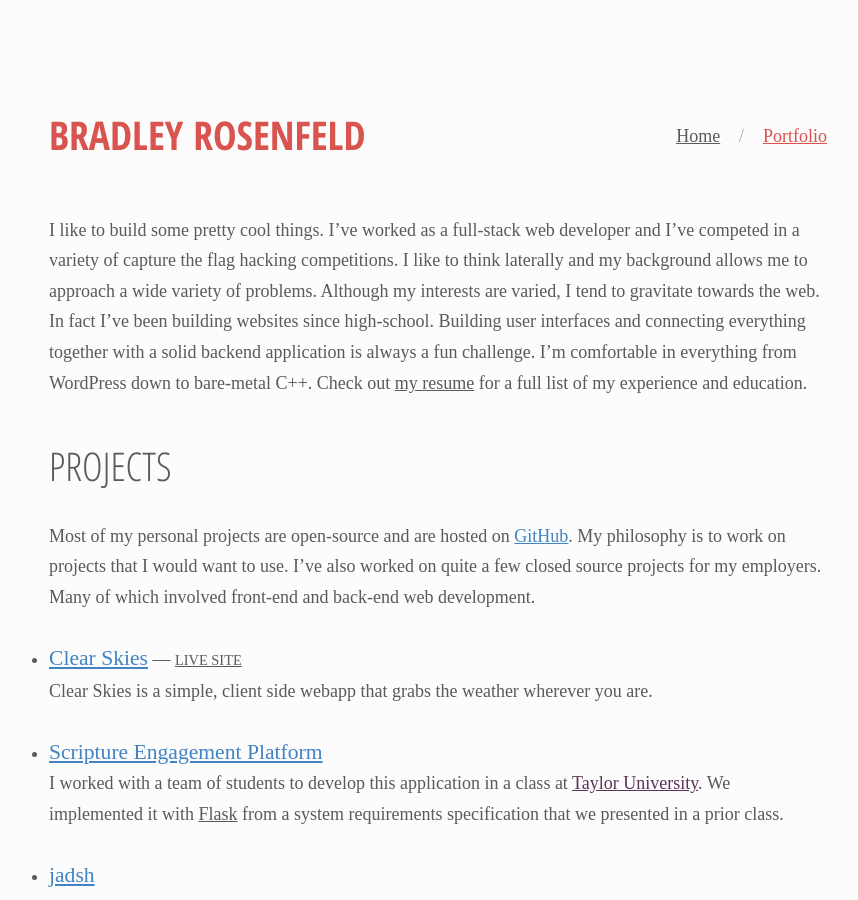
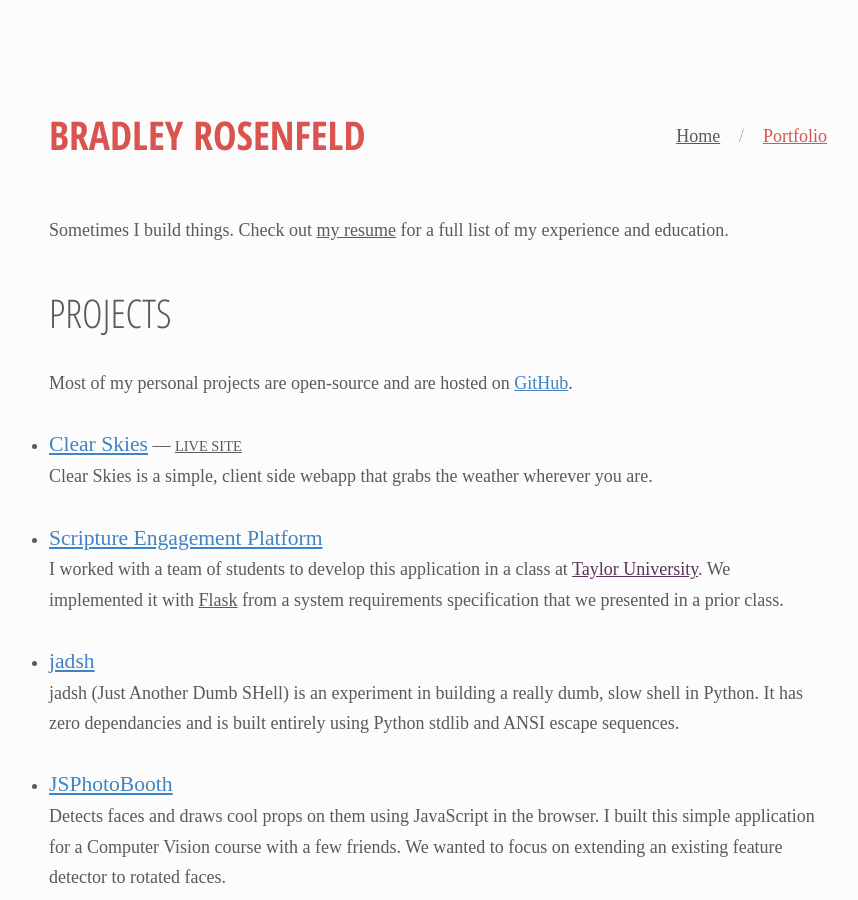
Before and after one commit to BoringCode/bradleyrosenfeld.com, a Jekyll site: the page built from portfolio.md, in a window 1280 px wide and 900 px high. Shown: the whole window, without its empty margins (202-1060 px from the left). Built offline with Jekyll 4.4.1, drawn with Linux system fonts in a browser that asks for light colours; some web fonts are replaced.

Commit message:
Remove BS

```diff
--- a/portfolio.md
+++ b/portfolio.md
@@ -5,11 +5,11 @@ permalink: /portfolio/
 nav_order: 2
 ---
 
-I like to build some pretty cool things. I've worked as a full-stack web developer and I've competed in a variety of capture the flag hacking competitions. I like to think laterally and my background allows me to approach a wide variety of problems. Although my interests are varied, I tend to gravitate towards the web. In fact I've been building websites since high-school. Building user interfaces and connecting everything together with a solid backend application is always a fun challenge. I'm comfortable in everything from WordPress down to bare-metal C++. Check out [my resume](/assets/pdfs/bradleyrosenfeld-resume.pdf) for a full list of my experience and education.
+Sometimes I build things. Check out [my resume](/assets/pdfs/bradleyrosenfeld-resume.pdf) for a full list of my experience and education.
 
 ## Projects
 
-Most of my personal projects are open-source and are hosted on [GitHub](https://github.com/BoringCode/). My philosophy is to work on projects that I would want to use. I've also worked on quite a few closed source projects for my employers. Many of which involved front-end and back-end web development.
+Most of my personal projects are open-source and are hosted on [GitHub](https://github.com/BoringCode/).
 
 {% for project in site.data.projects %}
 - [{{project.name}}]({{project.github}}){:class='primary-url'} {% if project.url %}&mdash; [Live Site]({{project.url}}){:class='secondary-url'}{% endif %}
```
